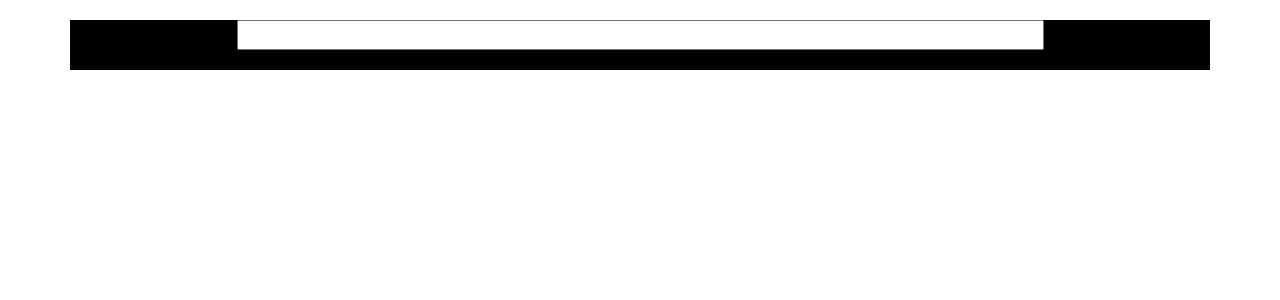
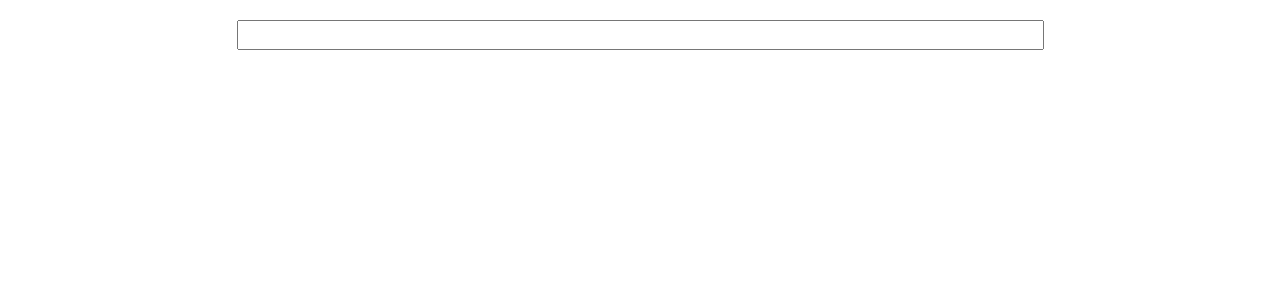
Before and after one commit to dime999/Simple-YouTube-in-Vue.js, a Vue app in the folder video-browser/: page / in a window 1280 px wide. Shown: the top 300 px of the page. Built offline with nearby package versions, Linux system fonts and the light colour scheme.

Commit message:
Removing styling

```diff
--- a/video-browser/src/components/VideoList.vue
+++ b/video-browser/src/components/VideoList.vue
@@ -25,7 +25,4 @@ export default {
 </script>
 
 <style>
-div{
-    background-color: black;
-}
 </style>
```
